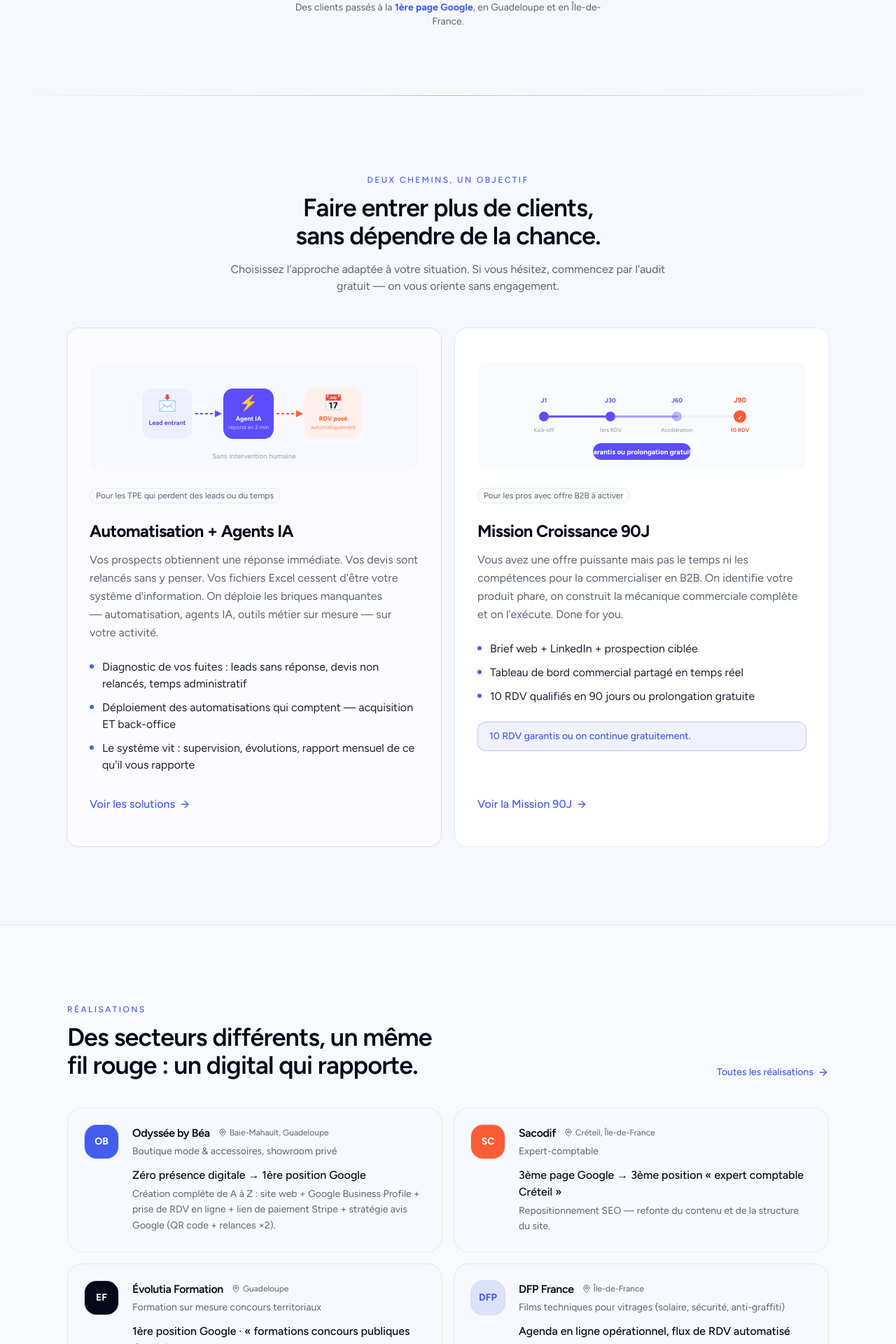
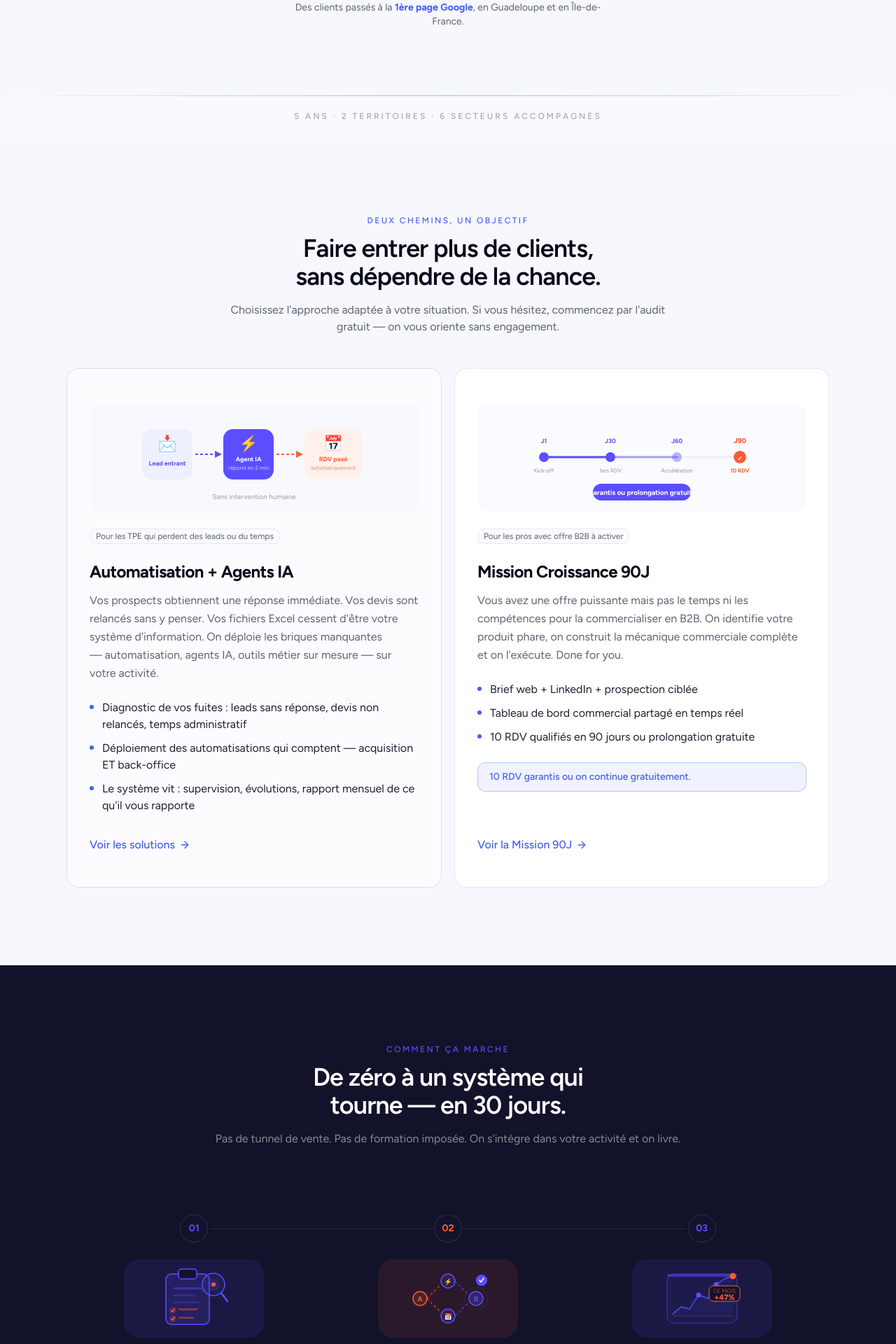
Before and after one commit to jmd971/siboard-consulting-site, a Next.js app: page / in a window 1280 px wide. Shown: the part 710-2630 px from the top of the page at 70% size. Built offline with nearby package versions, Linux system fonts and the light colour scheme; no server answers.

Commit message:
feat: insert CommentCaMarche section between DeuxOffres and Realisations

```diff
--- a/src/app/page.tsx
+++ b/src/app/page.tsx
@@ -1,6 +1,7 @@
 import { DeuxOffres } from "@/components/home/DeuxOffres";
 import { Ecosysteme } from "@/components/home/Ecosysteme";
 import { Hero } from "@/components/home/Hero";
+import { CommentCaMarche } from "@/components/home/CommentCaMarche";
 import { RealisationsApercu } from "@/components/home/RealisationsApercu";
 import { CTABanner } from "@/components/shared/CTABanner";
 
@@ -18,9 +19,10 @@ export default function HomePage() {
   return (
     <>
       <Hero />
+      <ProofLine />
       <DeuxOffres />
+      <CommentCaMarche />
       <RealisationsApercu />
-      <ProofLine />
       <Ecosysteme />
       <CTABanner />
     </>
```
